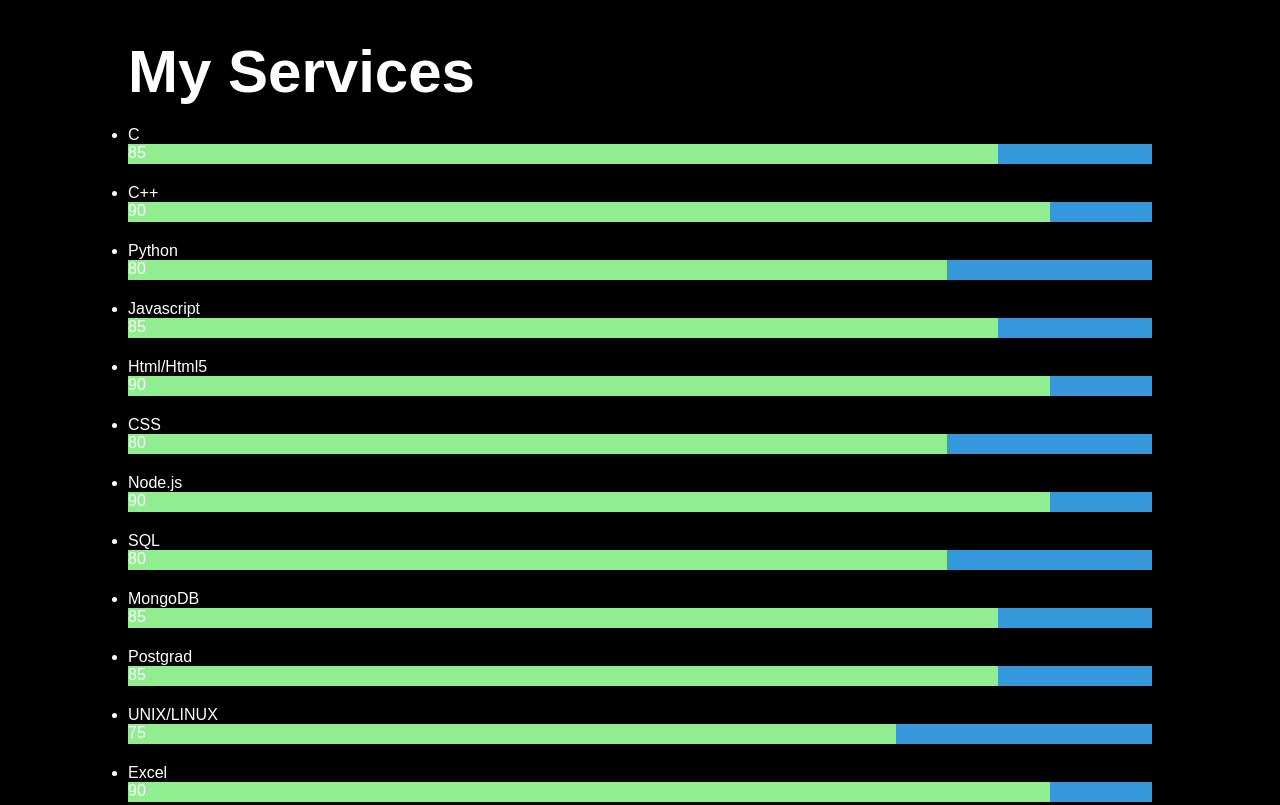
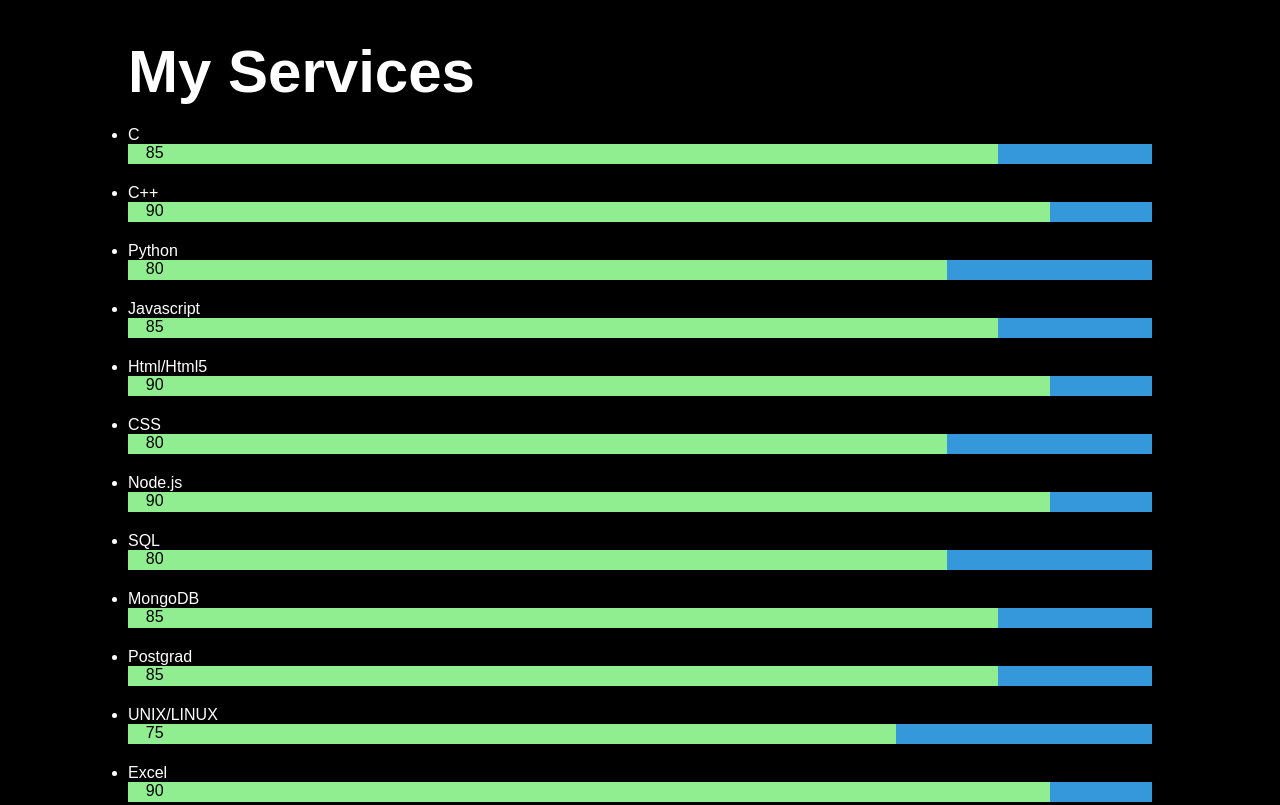
Before and after one commit to akash4142/portfolio, a website: page index.html in a window 1280 px wide. Shown: the part 2568-3373 px from the top of the page. Drawn offline with Linux system fonts and the light colour scheme.

Commit message:
Update index.css

```diff
--- a/public/index.css
+++ b/public/index.css
@@ -356,8 +356,16 @@
 
 #skillsproficiency ul li{
     margin-top: 20px;
-    margin-bottom: 10px;
+    margin-bottom: 20px;
 }
+
+.proficiency-value {
+position:absolute;
+transform:translateX(100%);
+    color: black; /* You can adjust the color as needed */
+}
+
+
 
 
 
```
